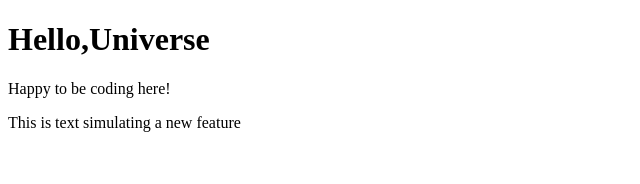
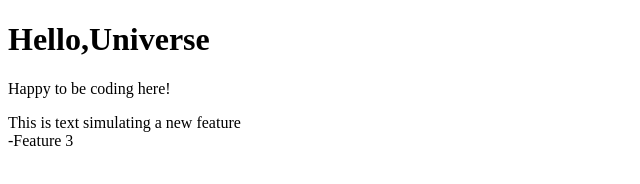
Before and after one commit to Winnie96/first-repository, a plain HTML site: page index.html in a window 1280 px wide. Shown: the full height of the page, 0-640 px from the left. Drawn offline with Linux system fonts and the light colour scheme.

```diff
--- a/index.html
+++ b/index.html
@@ -15,5 +15,6 @@
        <div>
             This is text simulating a new feature
        </div>
+        -Feature 3
 </body>
 </html>
```
